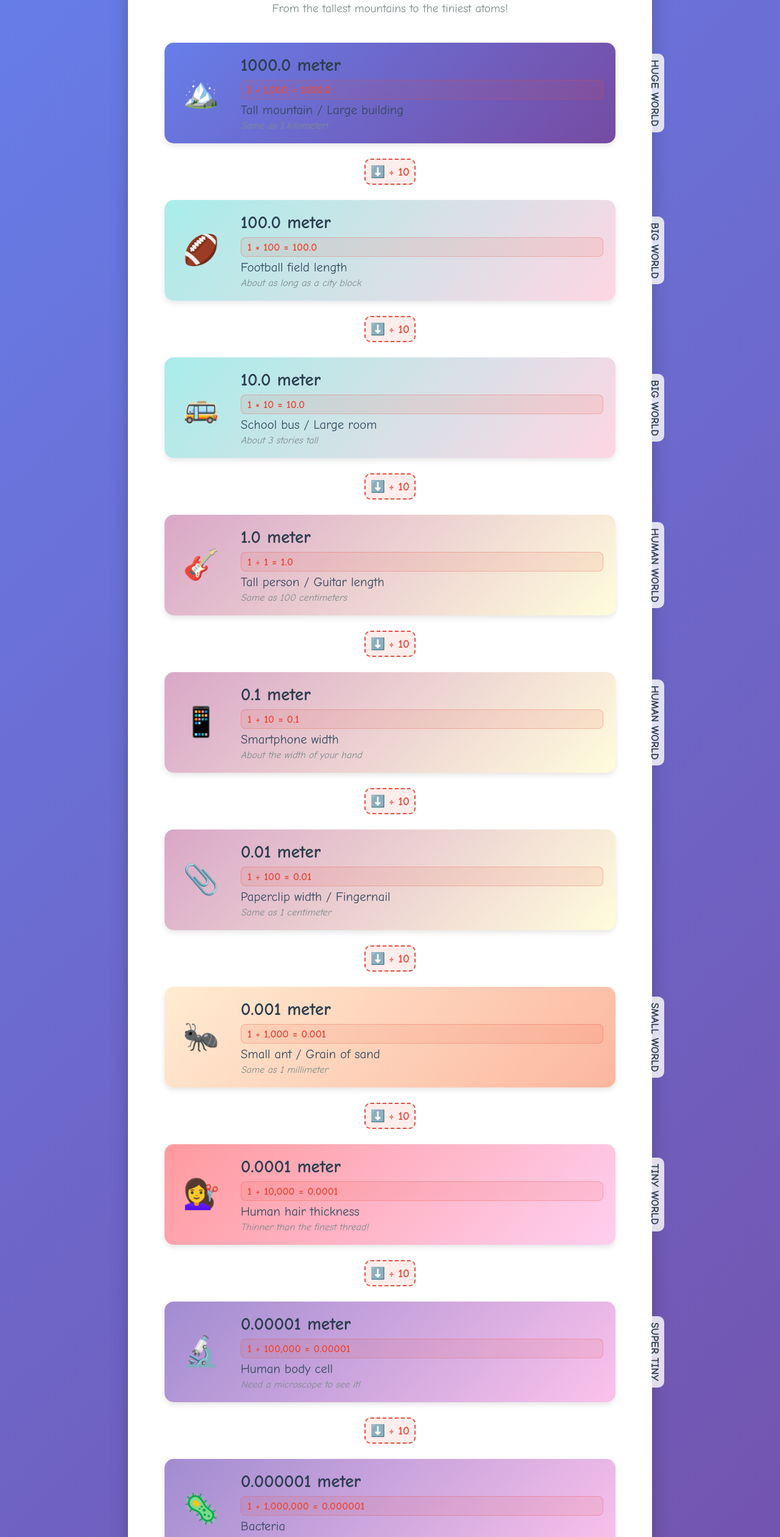
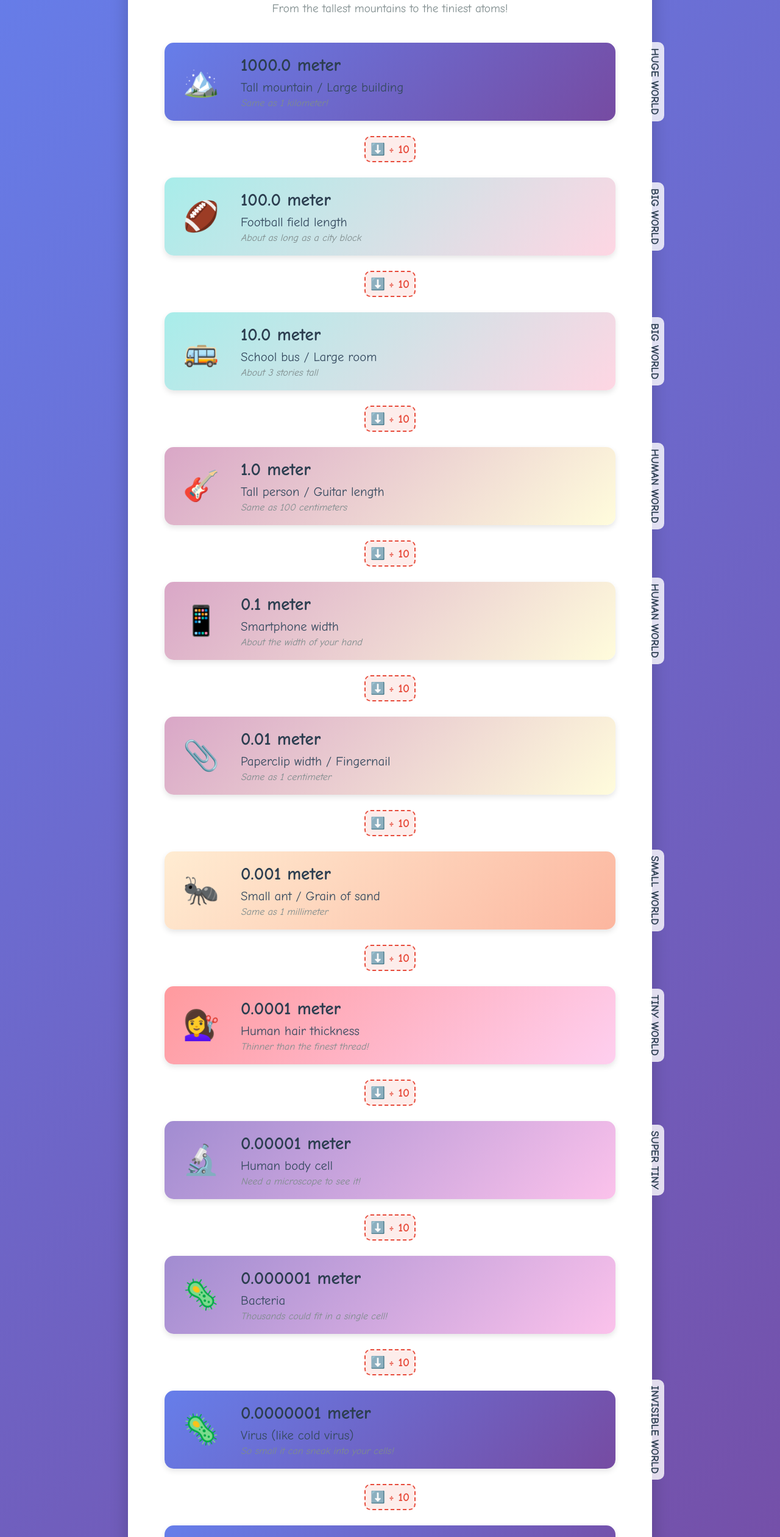
Before and after one commit to joshpdag/Scale-of-Objects, a plain HTML site: page index.html in a window 1280 px wide. Shown: the part 140-2660 px from the top of the page at 61% size. Drawn offline with Linux system fonts and the light colour scheme.

Commit message:
Update index.html

```diff
--- a/index.html
+++ b/index.html
@@ -100,17 +100,6 @@
             margin-bottom: 8px;
         }
 
-        .pattern-show {
-            font-size: 1.1em;
-            color: #e74c3c;
-            font-weight: bold;
-            background: rgba(231, 76, 60, 0.1);
-            padding: 5px 10px;
-            border-radius: 8px;
-            margin: 5px 0;
-            border: 1px solid rgba(231, 76, 60, 0.3);
-        }
-
         .object {
             font-size: 1.3em;
             color: #34495e;
@@ -165,7 +154,6 @@
                 <div class="icon">🏔️</div>
                 <div class="content">
                     <div class="measurement">1000.0 meter</div>
-                    <div class="pattern-show">1 × 1,000 = <strong>1000.0</strong></div>
                     <div class="object">Tall mountain / Large building</div>
                     <div class="description">Same as 1 kilometer!</div>
                 </div>
@@ -178,7 +166,6 @@
                 <div class="icon">🏈</div>
                 <div class="content">
                     <div class="measurement">100.0 meter</div>
-                    <div class="pattern-show">1 × 100 = <strong>100.0</strong></div>
                     <div class="object">Football field length</div>
                     <div class="description">About as long as a city block</div>
                 </div>
@@ -191,7 +178,6 @@
                 <div class="icon">🚌</div>
                 <div class="content">
                     <div class="measurement">10.0 meter</div>
-                    <div class="pattern-show">1 × 10 = <strong>10.0</strong></div>
                     <div class="object">School bus / Large room</div>
                     <div class="description">About 3 stories tall</div>
                 </div>
@@ -204,7 +190,6 @@
                 <div class="icon">🎸</div>
                 <div class="content">
                     <div class="measurement">1.0 meter</div>
-                    <div class="pattern-show">1 ÷ 1 = <strong>1.0</strong></div>
                     <div class="object">Tall person / Guitar length</div>
                     <div class="description">Same as 100 centimeters</div>
                 </div>
@@ -217,7 +202,6 @@
                 <div class="icon">📱</div>
                 <div class="content">
                     <div class="measurement">0.1 meter</div>
-                    <div class="pattern-show">1 ÷ 10 = <strong>0.1</strong></div>
                     <div class="object">Smartphone width</div>
                     <div class="description">About the width of your hand</div>
                 </div>
@@ -229,7 +213,6 @@
                 <div class="icon">📎</div>
                 <div class="content">
                     <div class="measurement">0.01 meter</div>
-                    <div class="pattern-show">1 ÷ 100 = <strong>0.01</strong></div>
                     <div class="object">Paperclip width / Fingernail</div>
                     <div class="description">Same as 1 centimeter</div>
                 </div>
@@ -242,7 +225,6 @@
                 <div class="icon">🐜</div>
                 <div class="content">
                     <div class="measurement">0.001 meter</div>
-                    <div class="pattern-show">1 ÷ 1,000 = <strong>0.001</strong></div>
                     <div class="object">Small ant / Grain of sand</div>
                     <div class="description">Same as 1 millimeter</div>
                 </div>
@@ -255,7 +237,6 @@
                 <div class="icon">💇‍♀️</div>
                 <div class="content">
                     <div class="measurement">0.0001 meter</div>
-                    <div class="pattern-show">1 ÷ 10,000 = <strong>0.0001</strong></div>
                     <div class="object">Human hair thickness</div>
                     <div class="description">Thinner than the finest thread!</div>
                 </div>
@@ -268,7 +249,6 @@
                 <div class="icon">🔬</div>
                 <div class="content">
                     <div class="measurement">0.00001 meter</div>
-                    <div class="pattern-show">1 ÷ 100,000 = <strong>0.00001</strong></div>
                     <div class="object">Human body cell</div>
                     <div class="description">Need a microscope to see it!</div>
                 </div>
@@ -280,7 +260,6 @@
                 <div class="icon">🦠</div>
                 <div class="content">
                     <div class="measurement">0.000001 meter</div>
-                    <div class="pattern-show">1 ÷ 1,000,000 = <strong>0.000001</strong></div>
                     <div class="object">Bacteria</div>
                     <div class="description">Thousands could fit in a single cell!</div>
                 </div>
@@ -293,7 +272,6 @@
                 <div class="icon">🦠</div>
                 <div class="content">
                     <div class="measurement">0.0000001 meter</div>
-                    <div class="pattern-show">1 ÷ 10,000,000 = <strong>0.0000001</strong></div>
                     <div class="object">Virus (like cold virus)</div>
                     <div class="description">So small it can sneak into your cells!</div>
                 </div>
@@ -305,7 +283,6 @@
                 <div class="icon">⚛️</div>
                 <div class="content">
                     <div class="measurement">0.00000001 meter</div>
-                    <div class="pattern-show">1 ÷ 100,000,000 = <strong>0.00000001</strong></div>
                     <div class="object">Atom</div>
                     <div class="description">Everything is made of these tiny building blocks!</div>
                 </div>
@@ -313,11 +290,11 @@
         </div>
 
         <div style="margin-top: 30px; padding: 20px; background: #f8f9fa; border-radius: 15px; text-align: center;">
-            <h3 style="color: #2c3e50; margin-bottom: 15px;">🤯 See The Pattern!</h3>
-            <p style="margin: 10px 0;"><strong>Look at the red boxes!</strong> Each step is "÷ 10" (divide by 10) 📏</p>
-            <p style="margin: 10px 0;"><strong>See the pattern:</strong> 1000.0 → 100.0 → 10.0 → 1.0 → 0.1 → 0.01... 🔢</p>
-            <p style="margin: 10px 0;"><strong>Each number</strong> gets 10 times smaller every step! ✨</p>
-            <p style="margin: 10px 0;"><strong>From mountain to atom:</strong> We divide by 10 eleven times = ÷ 100,000,000,000! 🤯</p>
+            <h3 style="color: #2c3e50; margin-bottom: 15px;">🤯 Can You See The Pattern?</h3>
+            <p style="margin: 10px 0;"><strong>Look at the numbers!</strong> Each step is "÷ 10" (divide by 10) 📏</p>
+            <p style="margin: 10px 0;"><strong>What pattern do you notice:</strong> 1000.0 → 100.0 → 10.0 → 1.0 → 0.1 → 0.01... 🔢</p>
+            <p style="margin: 10px 0;"><strong>How does each number change</strong> as you go down each step? ✨</p>
+            <p style="margin: 10px 0;"><strong>From mountain to atom:</strong> How many times do we divide by 10? 🤯</p>
         </div>
     </div>
 </body>
```
